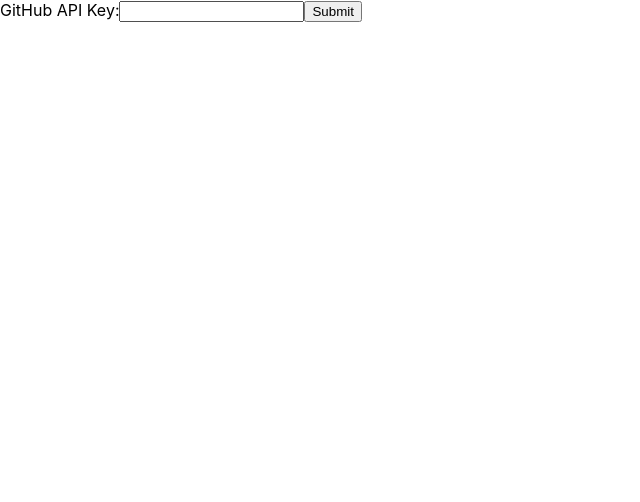
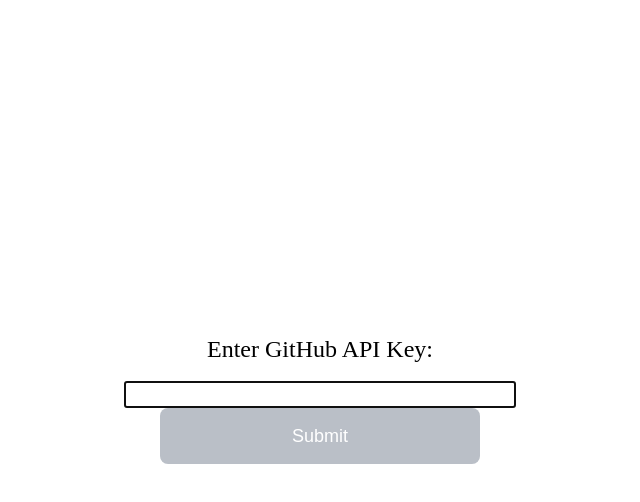
Before and after one commit to adamjaffeback/warryn, a React (Create React App) app: page /#/auth in a window 1280 px wide. Shown: the top 502 px of the page, without its empty margins (0-640 px from the left). Built offline with nearby package versions, Linux system fonts and the light colour scheme.

Commit message:
(feat) GitHubKeyForm is pretty.

```diff
--- /dev/null
+++ b/src/containers/GithubKeyForm/GithubKeyForm.css
@@ -0,0 +1,38 @@
+.GHForm {
+  display: flex;
+  flex-direction: column;
+  min-height: 100%;
+  justify-content: center;
+  align-items: center;
+}
+
+label[for=apiKey] {
+  font-size: x-large;
+  font-family: Arial Rounded MT Bold;
+  display: flex;
+  flex-direction: column;
+  text-align: center;
+}
+
+input[name=apiKey] {
+  min-width: 30vw;
+  margin-top: 1em;
+  font-size: large;
+}
+
+#submitApiKey {
+  border: none;
+  border-radius: 8px;
+  background-color: #1b2c48;
+  color: white;
+  height: 56px;
+  width: 50%;
+  font-weight: 500;
+  font-size: large;
+  text-decoration: none;
+  cursor: pointer;
+}
+
+#submitApiKey:disabled {
+  opacity: 0.3;
+}
--- a/src/containers/GithubKeyForm/GithubKeyForm.jsx
+++ b/src/containers/GithubKeyForm/GithubKeyForm.jsx
@@ -1,9 +1,10 @@
 import React, { useState } from 'react';
 import { connect } from 'react-redux';
+import { withRouter } from 'react-router-dom';
+import './GithubKeyForm.css';
 import { setToken } from '../../state/actions/userActions';
-import { withRouter } from 'react-router-dom';
 
-function GithubKeyForm({setToken, history}) {
+function GithubKeyForm({setToken, history, place}) {
   const [key, updateKey] = useState('');
 
   function handleSubmit (ev) {
@@ -18,12 +19,12 @@
   }
 
   return (
-    <form onSubmit={handleSubmit}>
-      <label>
-        GitHub API Key:
-        <input type='text' value={key} name='apiKey' onChange={handleChange} />
+    <form onSubmit={handleSubmit} style={place} className='GHForm'>
+      <label htmlFor='apiKey'>
+        Enter GitHub API Key:
+        <input autoFocus={true} type='text' value={key} name='apiKey' onChange={handleChange} />
       </label>
-      <input type='submit' value='Submit' />
+      <input type='submit' value='Submit' id='submitApiKey' disabled={key === ''} />
     </form>
   );
 }
--- /dev/null
+++ b/src/pages/AuthPage/AuthPage.css
@@ -0,0 +1,6 @@
+.AuthPage {
+  display: grid;
+  grid-template-columns: [left] 50% [middle-column] 50% [right];
+  grid-template-rows: [top] 50% [middle-row] 50% [bottom];
+  min-height: 100vh;
+}
--- a/src/pages/AuthPage/AuthPage.jsx
+++ b/src/pages/AuthPage/AuthPage.jsx
@@ -1,11 +1,17 @@
-import React, {Fragment} from 'react';
+import React from 'react';
+import './AuthPage.css';
 import GithubKeyForm from '../../containers/GithubKeyForm/GithubKeyForm';
+
+const formPlacement = {
+  gridColumn: 'left / middle-column',
+  gridRow: 'top / bottom',
+};
 
 function AuthPage() {
   return (
-    <Fragment>
-      <GithubKeyForm />
-    </Fragment>
+    <div className='AuthPage'>
+      <GithubKeyForm place={formPlacement} />
+    </div>
   );
 }
 
```
